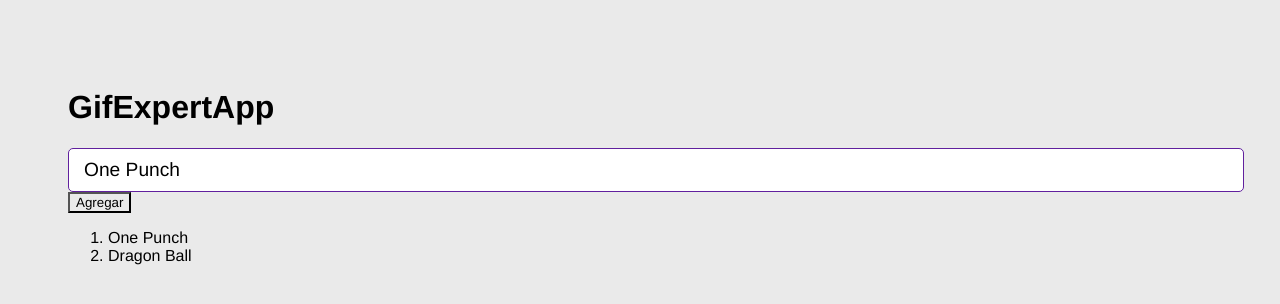
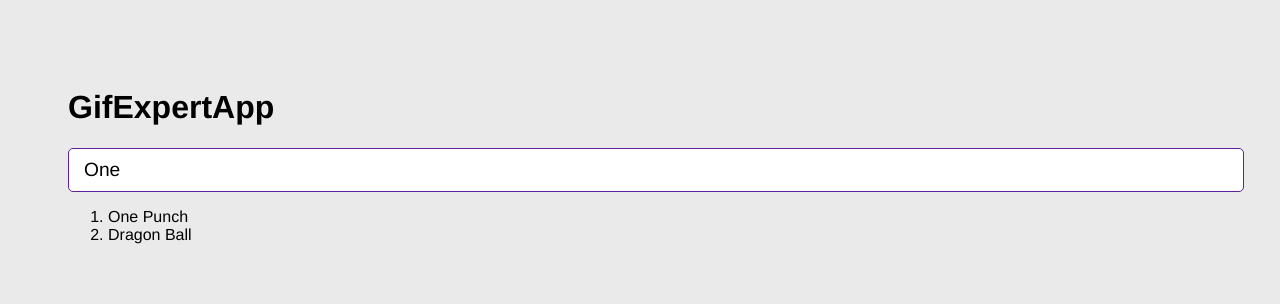
Before and after one commit to sebaswing/React0, a React (Vite) app in the folder 04-gif-expert-app/: page / in a window 1280 px wide. Shown: the top 304 px of the page. Built offline with nearby package versions, Linux system fonts and the light colour scheme.

Commit message:
addCategory component add in array

```diff
--- a/04-gif-expert-app/src/GifExpertApp.jsx
+++ b/04-gif-expert-app/src/GifExpertApp.jsx
@@ -18,10 +18,9 @@
 
       {/*input */}
 
-      <AddCategory />
+      <AddCategory setCategories={setCategories} />
 
       {/*listado de gifs */}
-      <button onClick={onAddCategory}>Agregar</button>
       <ol>
         {
           categories.map( category => {
--- a/04-gif-expert-app/src/components/AddCategory.jsx
+++ b/04-gif-expert-app/src/components/AddCategory.jsx
@@ -1,8 +1,8 @@
 import { useState } from "react"
 
-export const AddCategory = () => {
+export const AddCategory = ({setCategories}) => {
 
-    const[inputValue,setInputValue]=useState ('One Punch');
+    const[inputValue,setInputValue]=useState ('One ');
 
     const onInputChange = ({target}) => {
         // console.log(target.value);
@@ -12,7 +12,10 @@
     const onSubmit = (event) => {
         // console.log(event);
         event.preventDefault();
-        console.log(inputValue);
+        if(inputValue.trim().length <=1) return;
+        // console.log(inputValue);
+        setCategories( cat => [inputValue, ...cat]);
+        setInputValue('');
     }
 
     return (
```
